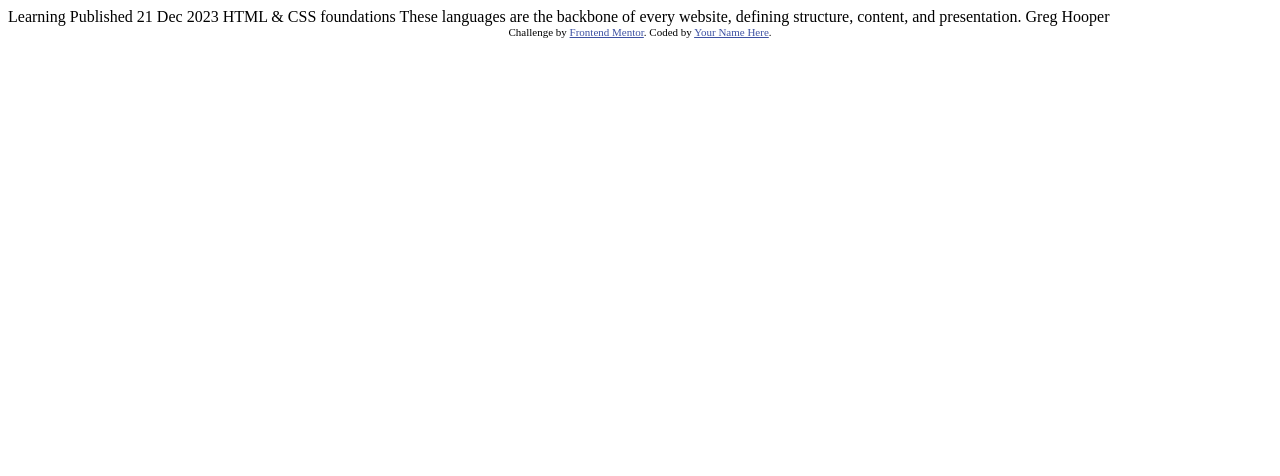
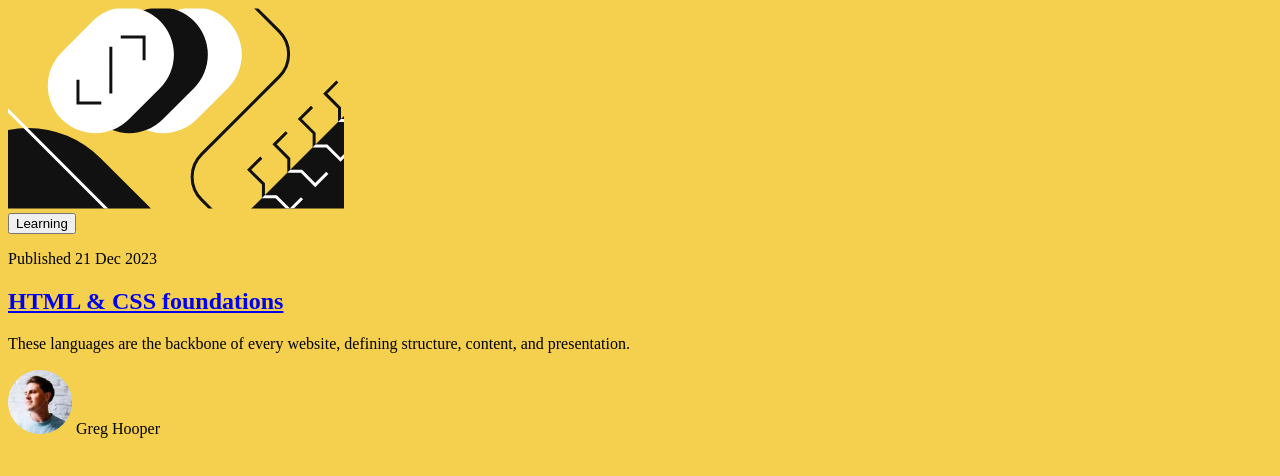
Before and after one commit to Code-Me-Well/Blog-preview-card-main, a plain HTML site: page index.html in a window 1280 px wide. Drawn offline with Linux system fonts and the light colour scheme.

Commit message:
Add contents

```diff
--- a/index.html
+++ b/index.html
@@ -2,23 +2,50 @@
 <html lang="en">
     <head>
         <meta charset="UTF-8">
-  <meta name="viewport" content="width=device-width, initial-scale=1.0"> <!-- displays site properly based on user's device -->
+        <meta name="viewport" content="width=device-width, initial-scale=1.0">
+        <!-- displays site properly based on user's device -->
+        <link
+            rel="icon"
+            type="image/png"
+            sizes="32x32"
+            href="./assets/images/favicon-32x32.png"
+        >
+        <title>Frontend Mentor | Blog preview card</title>
+        <style>
+          @font-face {
+            font-family: "Figtree";
+            src: url("./assets/fonts/Figtree-VariableFont_wght.ttf") format("truetype"),
+            url("./assets/fonts/Figtree-Italic-VariableFont_wght.ttf") format("truetype");
+          }
+      body{
+        background-color: hsl(47, 88%, 63%);
+      }
 
-  <link rel="icon" type="image/png" sizes="32x32" href="./assets/images/favicon-32x32.png">
-
-  <title>Frontend Mentor | Blog preview card</title>
-
-  <!-- Feel free to remove these styles or customise in your own stylesheet 👍 -->
-  <style>
-    .attribution { font-size: 11px; text-align: center; }
-    .attribution a { color: hsl(228, 45%, 44%); }
+      /* .attribution { font-size: 11px; text-align: center; }
+      .attribution a { color: hsl(228, 45%, 44%); } */
         </style>
     </head>
     <body>
+        <div class="container">
+            <article class="blog-card">
+                <img src="./assets/images/illustration-article.svg" alt="">
+            </article>
+            <article class="blog-content">
+                <button>Learning</button>
+                <p>Published 21 Dec 2023</p>
+                <h1>
+                    <a href="#">HTML & CSS foundations</a>
+                </h1>
+                <p>These languages are the backbone of every website, defining structure, content, and presentation.</p>
+                <div>
+                    <img src="./assets/images/image-avatar.webp" alt="">
+                    <span>Greg Hooper</span>
+                </div>
+            </article>
+        </div>
+        <!-- Learning
 
-  Learning
-
-  Published 21 Dec 2023
+  Published 21 Dec 2023S
 
   HTML & CSS foundations
 
@@ -28,7 +55,7 @@
 
   <div class="attribution">
     Challenge by <a href="https://www.frontendmentor.io?ref=challenge" target="_blank">Frontend Mentor</a>.
-    Coded by <a href="#">Your Name Here</a>.
-  </div>
+    Coded by <a href="#">F E</a>.
+  </div> -->
     </body>
 </html>
```
Lines whose indentation alone changed are shown as unchanged.
